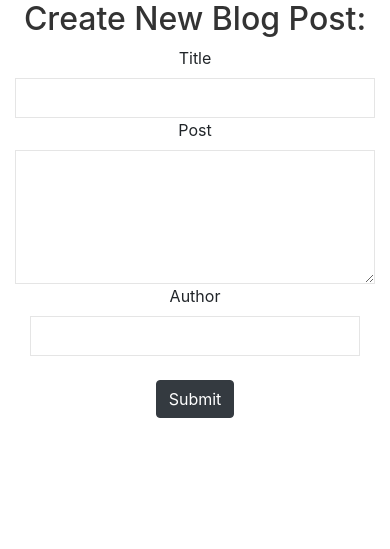
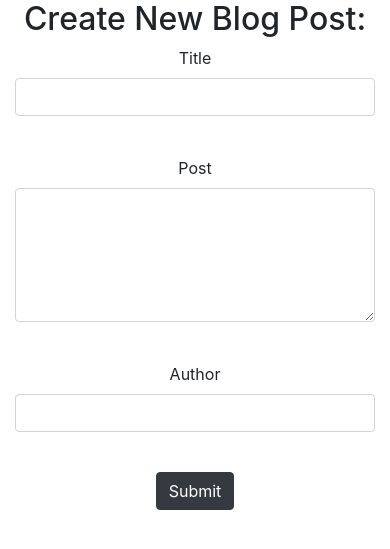
Before and after one commit to IronManCool001/blogApp, a Flask app: page /createPost in a window 390 px wide. Shown: the part 56-605 px from the top of the page. Run offline with Flask 2, Linux system fonts and the light colour scheme; some libraries are stand-ins or nearby versions.

Commit message:
Update posts.html

```diff
--- a/app/templates/posts.html
+++ b/app/templates/posts.html
@@ -1,13 +1,6 @@
 <head>
 <title>New Post</title>
 <link rel="icon" href="./static/favicon.ico">
-<!-- UIkit CSS -->
-<link rel="stylesheet" href="https://cdn.jsdelivr.net/npm/uikit@3.5.9/dist/css/uikit.min.css" />
-
-<!-- UIkit JS -->
-<script src="https://cdn.jsdelivr.net/npm/uikit@3.5.9/dist/js/uikit.min.js"></script>
-<script src="https://cdn.jsdelivr.net/npm/uikit@3.5.9/dist/js/uikit-icons.min.js"></script>
-
     <!-- CSS -->
     <link rel="stylesheet" href="https://cdn.jsdelivr.net/npm/bootstrap@4.5.3/dist/css/bootstrap.min.css" integrity="sha384-TX8t27EcRE3e/ihU7zmQxVncDAy5uIKz4rEkgIXeMed4M0jlfIDPvg6uqKI2xXr2" crossorigin="anonymous">
 
@@ -39,18 +32,22 @@
     <h2>Create New Blog Post:</h2>
     <div class="container-fluid">
     <form action='/posts' method='POST'>
+        <div class="form-group">
         <label for="title">Title</label>
         <br>
-        <input type='text' name='title' id='title' class="uk-input">
+        <input type='text' name='title' id='title' class="form-control">
+        </div>
         <br>
+        <div class="form-group">
        <label for="content">Post</label>
        <br>
-       <textarea type='text' name='content' id='content' class="uk-textarea uk-form-default uk-form-width-large" rows="5"></textarea>
+       <textarea type='text' name='content' id='content' class="form-control" rows="5"></textarea>
+       </div>
        <br>
+       <div class="form-group">
        <label for="author">Author</label>
        <br>
-       <div class="col-sm-10">
-       <input type='text' name='author' id='author' class="form-control-defaut uk-input">
+       <input type='text' name='author' id='author' class="form-control">
        </div>
         <br>
         <input type='submit' value='Submit' class="btn btn-dark">
```
